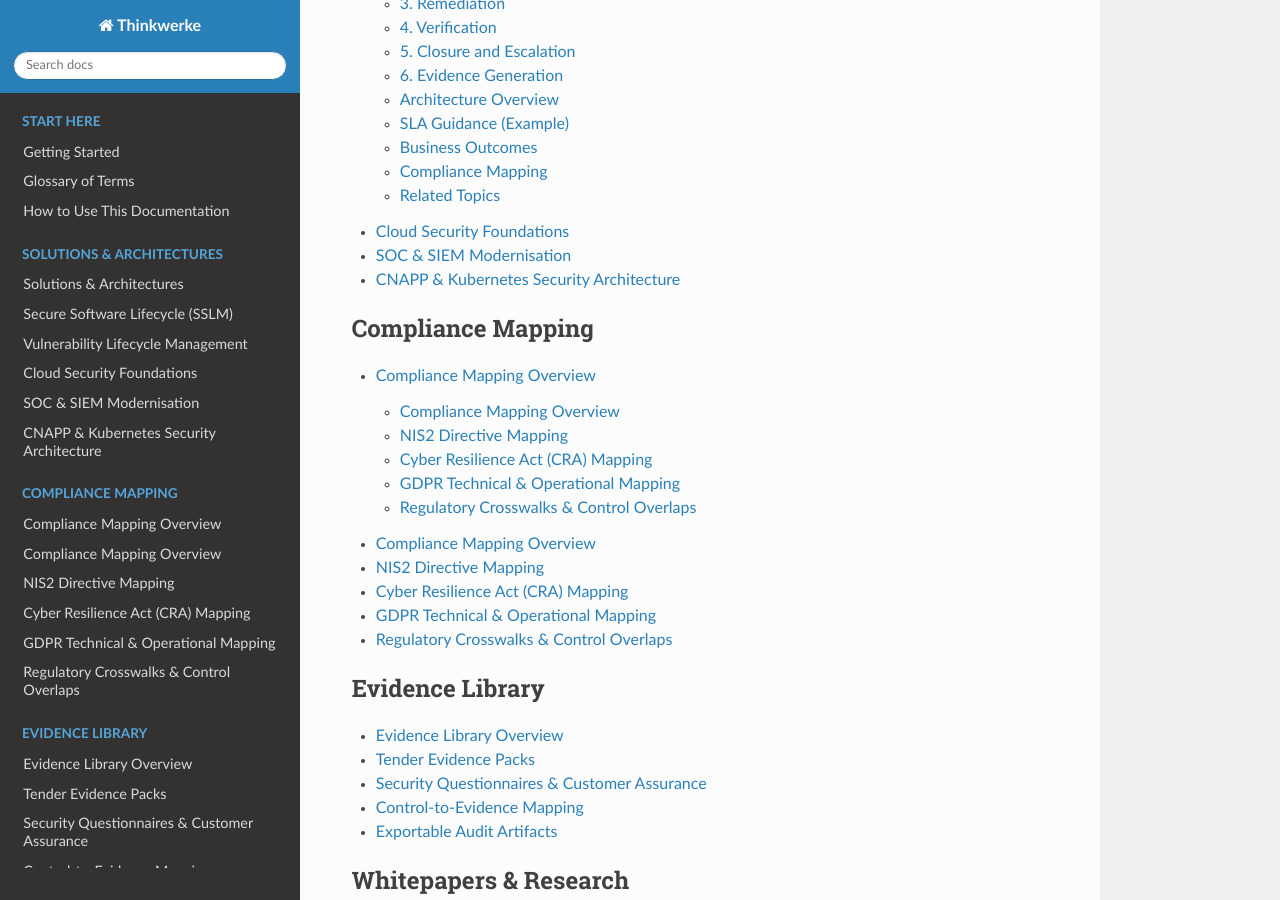
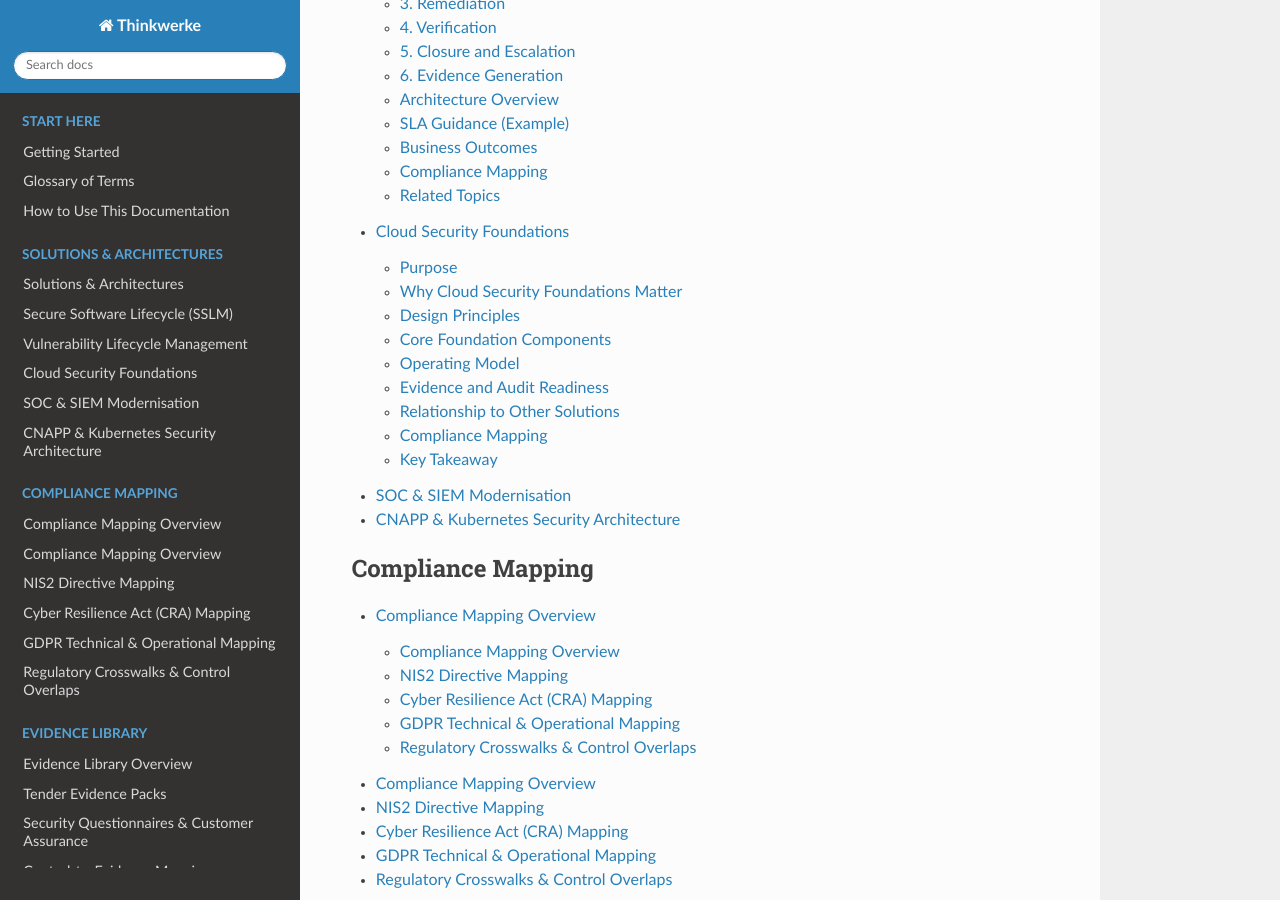
Before and after one commit to Mynkskhr/docs.thinkwerke, a Sphinx documentation site: the page built from docs/source/index.rst, in a window 1280 px wide and 900 px high, scrolled down 1800 px. Built offline with Sphinx 7.4.7 and the Read the Docs theme 3.1.0, drawn with Linux system fonts in a browser that asks for light colours; some of the changed lines change nothing that is shown.

Commit message:
Update cloud-security-foundations.rst

```diff
--- a/docs/source/solutions/cloud-security-foundations.rst
+++ b/docs/source/solutions/cloud-security-foundations.rst
@@ -1,2 +1,221 @@
 Cloud Security Foundations
 ==========================
+
+Purpose
+-------
+
+This document describes the **baseline cloud security foundations** required to operate
+secure, compliant, and resilient workloads in public cloud environments.
+
+The focus is on **repeatable architecture and governance**, not individual security tools.
+These foundations form the control layer upon which Secure Software Lifecycle (SSLM),
+vulnerability management, CNAPP, and SOC operations depend.
+
+The reference implementation assumes **AWS**, but the principles are cloud-agnostic.
+
+---
+
+Why Cloud Security Foundations Matter
+-------------------------------------
+
+Many organisations adopt cloud services faster than they establish governance.
+Common symptoms include:
+
+- Inconsistent account structures
+- Weak identity boundaries
+- Fragmented logging and monitoring
+- Manual security reviews
+- Unclear shared-responsibility ownership
+
+For regulated organisations, these gaps translate directly into **audit findings,
+customer assurance failures, and operational risk**.
+
+Cloud security foundations exist to make security **predictable, observable, and provable**.
+
+---
+
+Design Principles
+-----------------
+
+Thinkwerke foundations are built around the following principles:
+
+- Security by default, not by exception
+- Centralised visibility with decentralised ownership
+- Automation over manual review
+- Clear separation of duties
+- Evidence generation as a first-class requirement
+
+---
+
+Core Foundation Components
+--------------------------
+
+### 1. Account and Environment Structure
+
+A structured multi-account model is used to separate:
+
+- Production and non-production workloads
+- Shared services (logging, security tooling)
+- Management and governance functions
+
+Benefits:
+
+- Reduced blast radius
+- Clear ownership boundaries
+- Stronger auditability
+
+---
+
+### 2. Identity and Access Management (IAM)
+
+Identity is treated as the primary security control.
+
+Key elements include:
+
+- Centralised identity provider integration
+- Role-based access with least privilege
+- No long-lived credentials
+- Strong separation between human and machine identities
+
+Access decisions are **traceable and reviewable**, supporting ISO 27001 and NIS2 requirements.
+
+---
+
+### 3. Network Security Baseline
+
+The network layer provides controlled connectivity without becoming a bottleneck.
+
+Typical controls include:
+
+- Segmented VPC design
+- Restricted ingress and egress paths
+- Private service access where possible
+- Explicit trust boundaries between services
+
+Network design is documented and mapped to control objectives.
+
+---
+
+### 4. Logging and Monitoring Foundations
+
+All security and operational decisions depend on **reliable telemetry**.
+
+Foundational logging includes:
+
+- Cloud API activity
+- Identity and access events
+- Network flows
+- Platform and service logs
+
+Logs are:
+
+- Centralised
+- Immutable
+- Retained according to regulatory requirements
+
+This layer enables SOC, SIEM, and incident response workflows.
+
+---
+
+### 5. Posture Management (CSPM)
+
+Cloud Security Posture Management provides continuous visibility into:
+
+- Configuration drift
+- Policy violations
+- Exposure risks
+- Control coverage
+
+Posture findings are integrated into the broader vulnerability and governance lifecycle,
+not handled in isolation.
+
+---
+
+### 6. Secure CI/CD Integration
+
+Cloud foundations extend into delivery pipelines.
+
+This includes:
+
+- Secure identity for pipelines
+- Controlled deployment permissions
+- Infrastructure-as-Code validation
+- Traceable change history
+
+Every deployment becomes **auditable by design**.
+
+---
+
+Operating Model
+---------------
+
+Security foundations are effective only when paired with an operating model.
+
+Key responsibilities include:
+
+- Platform ownership (cloud teams)
+- Control ownership (security and compliance)
+- Application ownership (engineering teams)
+- Oversight and assurance (GRC or risk functions)
+
+Roles are explicitly defined to avoid ambiguity during incidents or audits.
+
+---
+
+Evidence and Audit Readiness
+----------------------------
+
+Foundations are designed to generate continuous evidence, including:
+
+- Identity and access records
+- Configuration baselines
+- Logging coverage
+- Change and deployment history
+
+This evidence supports:
+
+- ISO 27001 certification and surveillance audits
+- NIS2 compliance demonstrations
+- CRA technical documentation
+- Customer security assessments
+
+---
+
+Relationship to Other Solutions
+-------------------------------
+
+Cloud security foundations enable and support:
+
+- :doc:`secure-software-lifecycle`
+- :doc:`vulnerability-lifecycle`
+- :doc:`cnapp-kubernetes`
+- :doc:`soc-siem-modernisation`
+
+Without strong foundations, higher-level security controls become fragile.
+
+---
+
+Compliance Mapping
+------------------
+
+This solution supports:
+
+- **ISO/IEC 27001**
+  - A.5.15 Identity management
+  - A.8.15 Logging
+  - A.8.23 Network security
+- **NIS2**
+  - Risk management measures
+  - Incident detection and response readiness
+- **CRA**
+  - Secure-by-design infrastructure
+  - Operational resilience requirements
+
+---
+
+Key Takeaway
+------------
+
+Cloud security foundations are not a one-time setup.
+They are a **living control layer** that enables speed, resilience, and trust
+across the entire software and cloud lifecycle.
```
